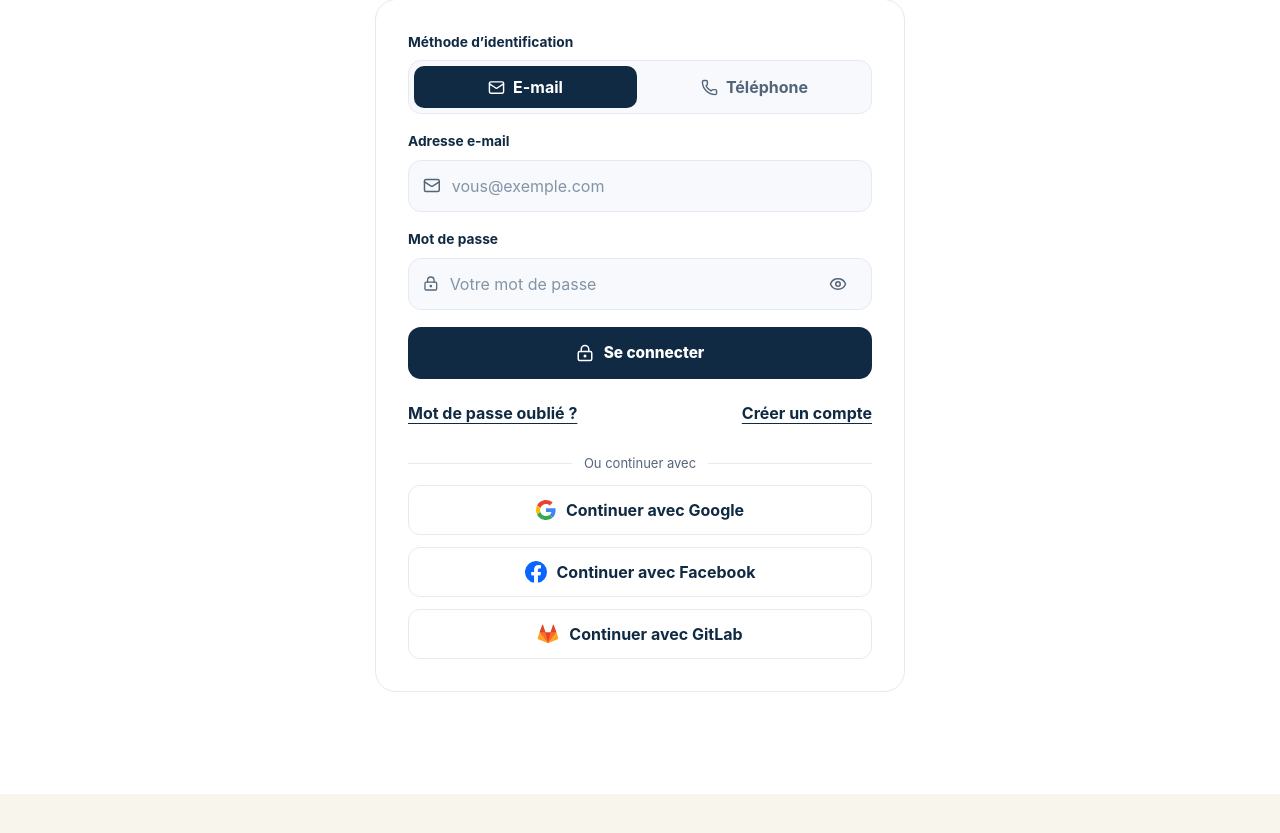
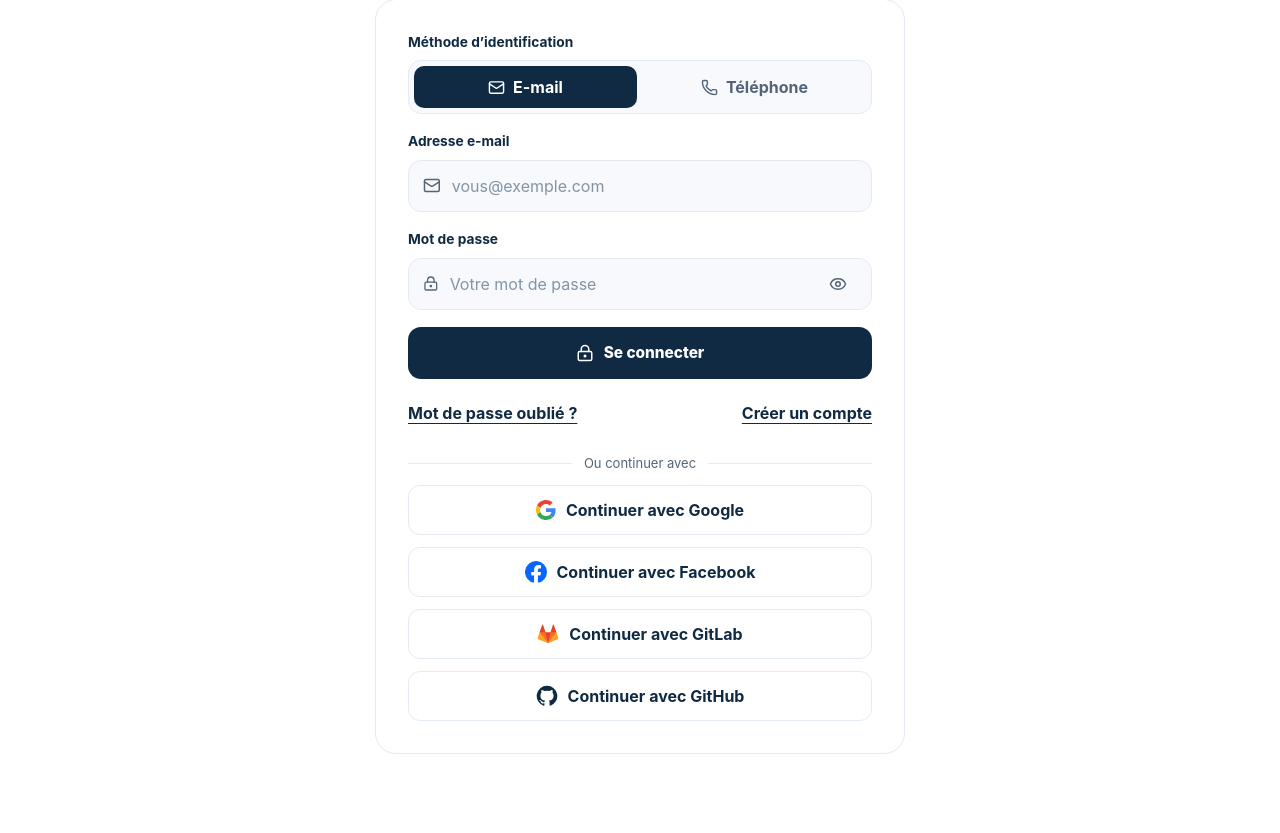
Before and after one commit to mabdourahamane886-lang/lenigeretsesmerveilles, a Next.js app: page /application/compte in a window 1280 px wide. Shown: the part 329-1162 px from the top of the page. Before the commit the page ends 1123 px from the top, so only its background shows below. Built offline with nearby package versions, Linux system fonts and the light colour scheme; no server answers.

Commit message:
Add GitHub OAuth sign-in with Octocat brand icon

```diff
--- a/app/application/compte/page.tsx
+++ b/app/application/compte/page.tsx
@@ -100,7 +100,7 @@ export default function AuthPage() {
     setToken('')
   }
 
-  async function socialLogin(provider: 'google' | 'gitlab' | 'facebook') {
+  async function socialLogin(provider: 'google' | 'gitlab' | 'facebook' | 'github') {
     if (!supabase || busy) return
     setBusy(true)
     setNotice('')
@@ -119,7 +119,7 @@ export default function AuthPage() {
     } catch {
       setBusy(false)
       setIsError(true)
-      setNotice('Connexion avec ' + (provider === 'google' ? 'Google' : provider === 'facebook' ? 'Facebook' : 'GitLab') + ' indisponible. Réessayez ou utilisez votre e-mail.')
+      setNotice('Connexion avec ' + (provider === 'google' ? 'Google' : provider === 'facebook' ? 'Facebook' : provider === 'github' ? 'GitHub' : 'GitLab') + ' indisponible. Réessayez ou utilisez votre e-mail.')
     }
   }
 
@@ -313,6 +313,12 @@ export default function AuthPage() {
             </svg>
             Continuer avec GitLab
           </button>
+          <button className={styles.secondary} type="button" disabled={busy || !supabase} onClick={()=>void socialLogin('github')} style={{minHeight:50,background:'var(--account-paper)',width:'100%',position:'relative'}}>
+            <svg aria-hidden="true" width="22" height="22" viewBox="0 0 24 24" fill="currentColor" style={{flexShrink:0}}>
+              <path d="M12 .75a11.25 11.25 0 0 0-3.56 21.92c.56.1.77-.24.77-.54v-2.1c-3.13.68-3.79-1.33-3.79-1.33-.51-1.3-1.25-1.65-1.25-1.65-1.02-.7.08-.69.08-.69 1.13.08 1.72 1.16 1.72 1.16 1 1.72 2.63 1.22 3.27.93.1-.73.39-1.22.71-1.5-2.5-.28-5.12-1.25-5.12-5.56 0-1.23.44-2.24 1.16-3.02-.12-.28-.5-1.43.11-2.98 0 0 .94-.3 3.09 1.15a10.76 10.76 0 0 1 5.62 0c2.15-1.45 3.09-1.15 3.09-1.15.61 1.55.23 2.7.11 2.98.72.78 1.16 1.79 1.16 3.02 0 4.32-2.63 5.27-5.14 5.55.4.35.77 1.04.77 2.09v3.1c0 .3.2.65.77.54A11.25 11.25 0 0 0 12 .75z"/>
+            </svg>
+            Continuer avec GitHub
+          </button>
         </div>}
       </section>
     </div>
```
